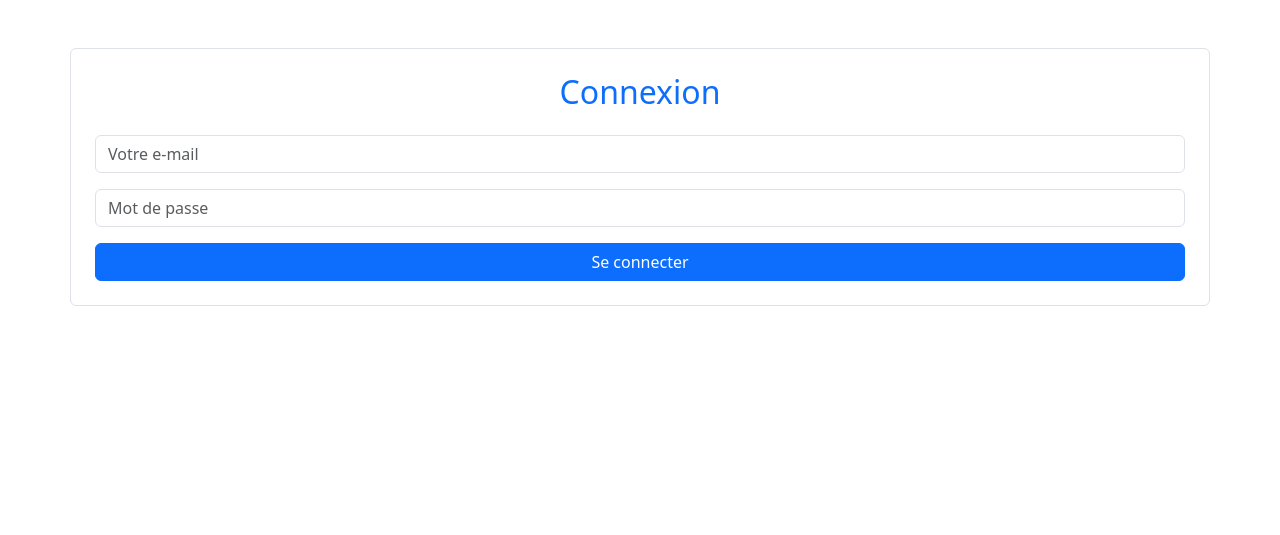
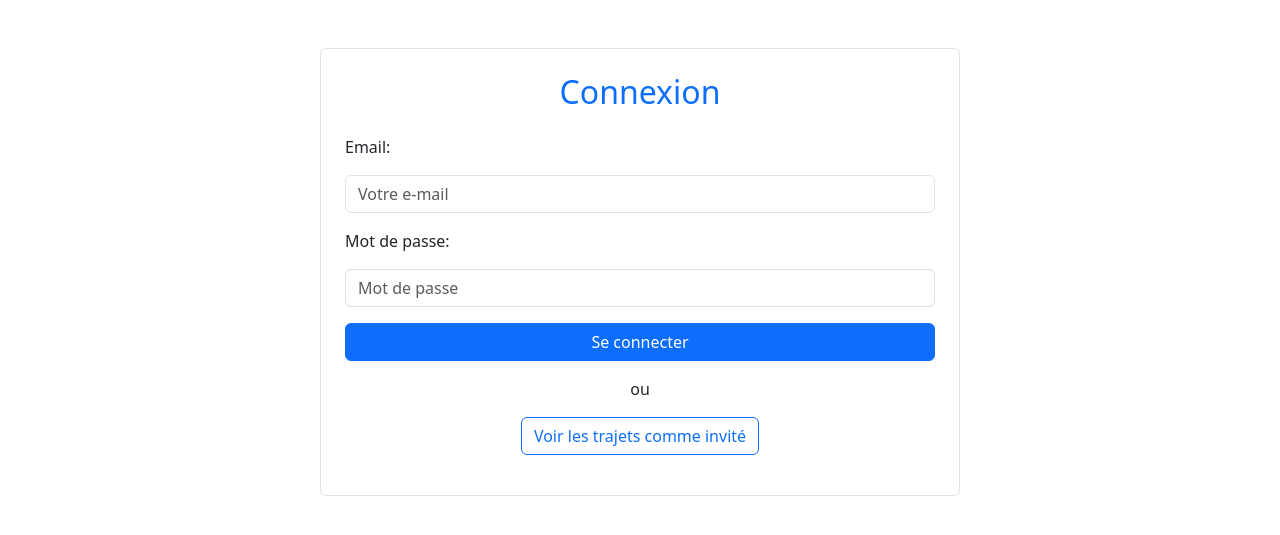
Before and after one commit to Dinid89/AMELIN_DAVID_DEVOIR_10_TPAK, a PHP site: page /Views/Login.php in a window 1280 px wide. Shown: the top 535 px of the page. Run offline with PHP 8.4, Linux system fonts and the light colour scheme.

Commit message:
Routes Login

```diff
--- a/Controllers/LoginController.php
+++ b/Controllers/LoginController.php
@@ -26,7 +26,8 @@ class LoginController {
                 'id'     => $user['id_users'],
                 'email'  => $user['mail_users'],
                 'prenom' => $user['prenom_users'],
-                'nom'    => $user['nom_users']
+                'nom'    => $user['nom_users'],
+                'is_admin' => $user['is_admin_users']
             ];
             header('Location: /');
             exit();
--- a/Public/index.php
+++ b/Public/index.php
@@ -42,5 +42,9 @@ $router->post('/login', function() {
     $controller->login();
 });
 
+$router->get('/Home', function() {
+    $controller = new TrajetController();
+    $controller->index();
+});
 
 $router->run();
--- a/Views/Home.php
+++ b/Views/Home.php
@@ -21,6 +21,7 @@
       <th scope="col">Date</th>
       <th scope="col">Heure</th>
       <th scope="col">Places Disponibles</th>
+      <th scope="col">Actions</th>
     </tr>
   </thead>
   <tbody>
@@ -33,6 +34,11 @@
             <td><?= date('d/m/Y', strtotime($trajet["arrivee_date_trajet"])) ?></td>
             <td><?= date('H:i', strtotime($trajet["arrivee_date_trajet"])) ?></td>
             <td><?=  $trajet["places_dispo_trajet"] ?></td>
+            <td>
+                <button class="btn btn-success text-decoration-none">Voir</button>
+                <button class="btn btn-warning text-decoration-none">Modifier</button>
+                <button class="btn btn-danger text-decoration-none">Supprimer</button>
+            </td>
         </tr>
         <?php endforeach; ?>
   </tbody>
--- a/Views/Login.php
+++ b/Views/Login.php
@@ -6,14 +6,21 @@
     <link href="https://cdn.jsdelivr.net/npm/bootstrap@5.3.0/dist/css/bootstrap.min.css" rel="stylesheet">
 </head>
 <body>
-<div class="container mt-5 border p-4 rounded">
+<div class="container mt-5 border p-4 rounded w-50">
     <h2 class="text-center mb-4 text-primary">Connexion</h2>
     <form action="/login" method="post" class="d-flex flex-column gap-3">
-        <input type="email" class="form-control" name="email" placeholder="Votre e-mail" required>
-        <input type="password" class="form-control" name="password" placeholder="Mot de passe" required>
+        <label for="email">Email:</label>
+        <input type="email" class="form-control" name="email" id="email" placeholder="Votre e-mail" required>
+        <label for="password">Mot de passe:</label>
+        <input type="password" class="form-control" name="password" id="password" placeholder="Mot de passe" required>
         <button type="submit" class="btn btn-primary">Se connecter</button>
     </form>
     <?php if(isset($error)) echo "<p class='text-danger mt-2'>$error</p>"; ?>
+
+    <div class="text-center p-3">
+    <p>ou</p>
+    <a href="/Home" class="btn btn-outline-primary text-decoration-none">Voir les trajets comme invité</a>
+    </div>
 </div>
 </body>
 </html>
```
Also changed, not shown: Views/Components/navbar.php (+5 -3 lines).
